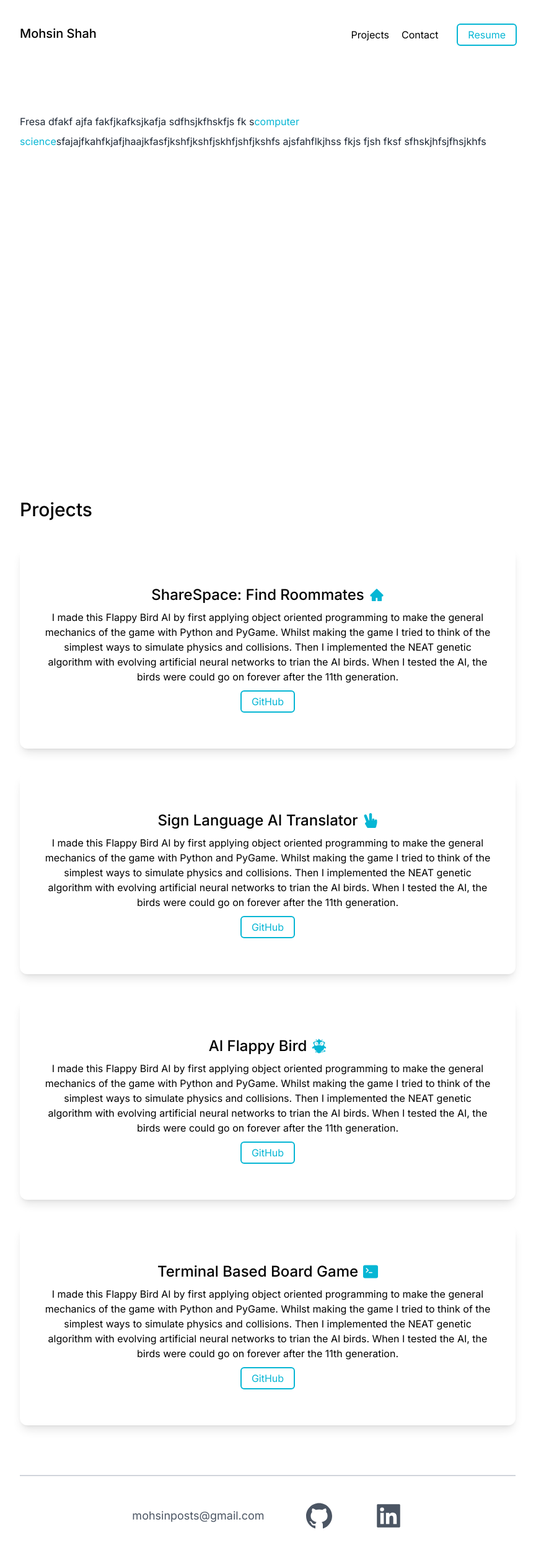
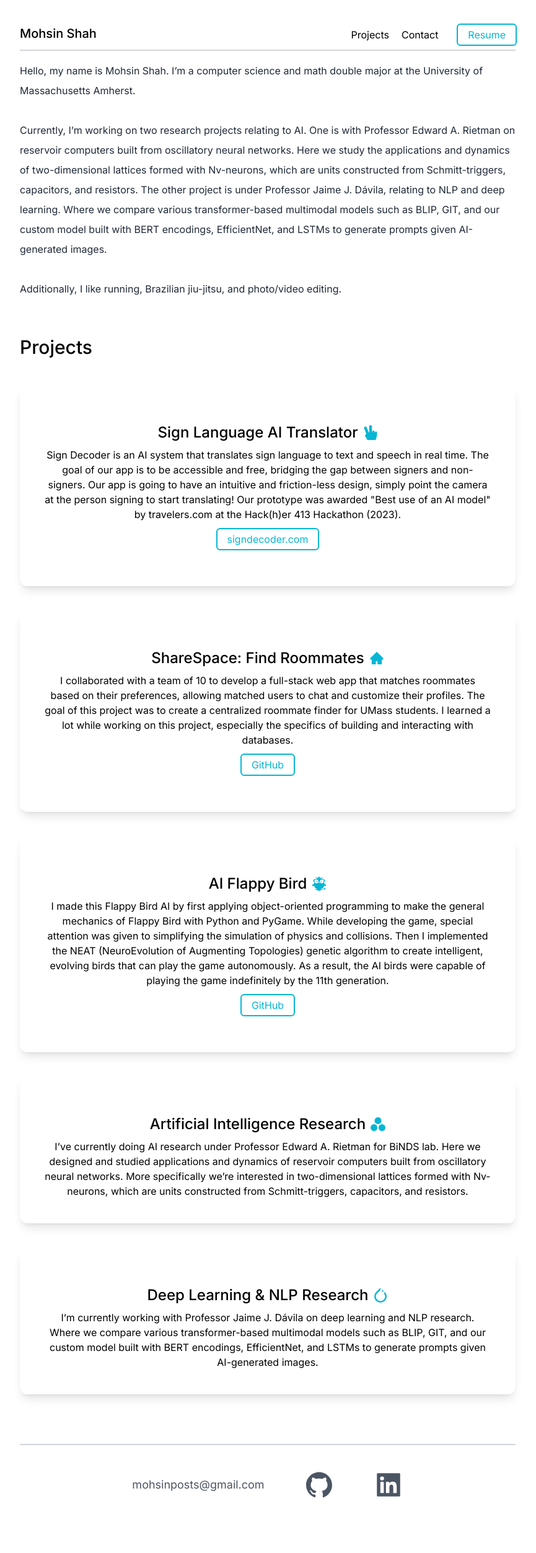
Before and after one commit to mohsinposts/mohsinposts.com, a Next.js app in the folder website/: page / in a window 1280 px wide. Shown: the top 2506 px of the page at 62% size, without its empty margins (208-1073 px from the left). After the commit the page ends 2460 px from the top, so only its background shows below. Built offline with nearby package versions, Linux system fonts and the light colour scheme.

Commit message:
updated text

```diff
--- a/website/app/page.tsx
+++ b/website/app/page.tsx
@@ -2,6 +2,7 @@
 import {AiFillGithub, AiFillLinkedin, AiFillHome} from 'react-icons/ai'
 import {FaEarlybirds, FaHandPeace} from 'react-icons/fa'
 import {BsTerminalFill} from 'react-icons/bs'
+import {SiTensorflow, SiPytorch, SiJulia} from 'react-icons/si'
 import Link from 'next/link';
 
 export default function Home() {
@@ -9,8 +10,8 @@
 
     <div>
       <main className='bg-white px-10 md:px-20 lg:px-60'>
-        <section className='min-h-screen'>
-          <nav className='py-10 mb-12 flex justify-between'>
+        <section>
+          <nav className='pt-10 pb-2 flex justify-between'>
             <h1 className='text-xl font-medium'>Mohsin Shah</h1>
             <ul className='flex items-center'>
               <Link className='hover:text-cyan-500' href="#Projects">Projects</Link>
@@ -20,13 +21,17 @@
               </button>
             </ul>
           </nav>
+          <hr className="h-0.5 border-t-0 bg-gray-300 opacity-100" />
 
-          <div >
-            <p className='text-md py-5 leading-8 text-gray-800'>
-              Fresa dfakf ajfa fakfjkafksjkafja sdfhsjkfhskfjs fk s
-              <span className='text-cyan-500'>computer science</span>
-              sfajajfkahfkjafjhaajkfasfjkshfjkshfjskhfjshfjkshfs
-              ajsfahflkjhss fkjs fjsh fksf sfhskjhfsjfhsjkhfs
+          <div className='pb-10'>
+            <p className='text-md py-4 leading-8 text-gray-800'>
+            Hello, my name is Mohsin Shah. I’m a computer science and math double major at the University of Massachusetts Amherst.
+            </p>
+            <p className='text-md py-4 leading-8 text-gray-800'>
+            Currently, I’m working on two research projects relating to AI. One is with Professor Edward A. Rietman on reservoir computers built from oscillatory neural networks. Here we study the applications and dynamics of two-dimensional lattices formed with Nv-neurons, which are units constructed from Schmitt-triggers, capacitors, and resistors. The other project is under Professor Jaime J. Dávila, relating to NLP and deep learning. Where we compare various transformer-based multimodal models such as BLIP, GIT, and our custom model built with BERT encodings, EfficientNet, and LSTMs to generate prompts given AI-generated images.
+            </p>
+            <p className='text-md py-4 leading-8 text-gray-800'>
+            Additionally, I like running, Brazilian jiu-jitsu, and photo/video editing.
             </p>
           </div>
         </section>
@@ -35,47 +40,55 @@
           <h3 className='text-3xl py-1 font-medium'>Projects</h3>
 
           <div>
+
+          <div className='group relative my-10'>
+              <div className='invisible group-hover:visible absolute -inset-0.5 bg-gradient-to-br  from-cyan-100 to-teal-500 rounded-lg blur-md opacity-75'></div>
+              <div className='relative bg-white text-center shadow-lg p-10 rounded-xl'>
+                <h3 className='text-2xl font-medium pt-5 pb-2 flex items-center justify-center'>Sign Language AI Translator<FaHandPeace className='fill-cyan-500 ml-2'/></h3>
+                <p>Sign Decoder is an AI system that translates sign language to text and speech in real time. The goal of our app is to be accessible and free, bridging the gap between signers and non-signers. Our app is going to have an intuitive and friction-less design, simply point the camera at the person signing to start translating! Our prototype was awarded "Best use of an AI model" by travelers.com at the Hack(h)er 413 Hackathon (2023).</p>
+                <button className="mt-3 mb-5 text-cyan-500 outline outline-2 outline-cyan-500 hover:bg-cyan-500 hover:text-white rounded px-4 py-1">
+                <a href="https://signdecoder.com">signdecoder.com</a>
+                </button>
+              </div>
+          </div>
+
           <div className='group relative my-10'>
               <div className='invisible group-hover:visible absolute -inset-0.5 bg-gradient-to-br  from-cyan-100 to-teal-500 rounded-lg blur-md opacity-75'></div>
               <div className='relative bg-white text-center shadow-lg p-10 rounded-xl'>
                 <h3 className='text-2xl font-medium pt-5 pb-2 flex items-center justify-center'>ShareSpace: Find Roommates<AiFillHome className='fill-cyan-500 ml-2'/></h3>
-                <p>I made this Flappy Bird AI by first applying object oriented programming to make the general mechanics of the game with Python and PyGame. Whilst making the game I tried to think of the simplest ways to simulate physics and collisions. Then I implemented the NEAT genetic algorithm with evolving artificial neural networks to trian the AI birds. When I tested the AI, the birds were could go on forever after the 11th generation.</p>
+                <p>I collaborated with a team of 10 to develop a full-stack web app that matches roommates based on their preferences, allowing matched users to chat and customize their profiles. The goal of this project was to create a centralized roommate finder for UMass students. I learned a lot while working on this project, especially the specifics of building and interacting with databases.</p>
                 <button className="mt-3 mb-5 text-cyan-500 outline outline-2 outline-cyan-500 hover:bg-cyan-500 hover:text-white rounded px-4 py-1">
                   <a href="https://github.com/ShareSpaceUmass/ShareSpace.git">GitHub</a>
                 </button>
               </div>
             </div>
 
+
             <div className='group relative my-10'>
               <div className='invisible group-hover:visible absolute -inset-0.5 bg-gradient-to-br  from-cyan-100 to-teal-500 rounded-lg blur-md opacity-75'></div>
               <div className='relative bg-white text-center shadow-lg p-10 rounded-xl'>
-                <h3 className='text-2xl font-medium pt-5 pb-2 flex items-center justify-center'>Sign Language AI Translator<FaHandPeace className='fill-cyan-500 ml-2'/></h3>
-                <p>I made this Flappy Bird AI by first applying object oriented programming to make the general mechanics of the game with Python and PyGame. Whilst making the game I tried to think of the simplest ways to simulate physics and collisions. Then I implemented the NEAT genetic algorithm with evolving artificial neural networks to trian the AI birds. When I tested the AI, the birds were could go on forever after the 11th generation.</p>
+                <h3 className='text-2xl font-medium pt-5 pb-2 flex items-center justify-center'>AI Flappy Bird<FaEarlybirds className='fill-cyan-500 ml-2'/></h3>
+                <p>I made this Flappy Bird AI by first applying object-oriented programming to make the general mechanics of Flappy Bird with Python and PyGame. While developing the game, special attention was given to simplifying the simulation of physics and collisions. Then I implemented the NEAT (NeuroEvolution of Augmenting Topologies) genetic algorithm to create intelligent, evolving birds that can play the game autonomously. As a result, the AI birds were capable of playing the game indefinitely by the 11th generation.</p>
                 <button className="mt-3 mb-5 text-cyan-500 outline outline-2 outline-cyan-500 hover:bg-cyan-500 hover:text-white rounded px-4 py-1">
-                  <a href="https://github.com/poojappatel/Artificial-Sign-Language-ASL-.git">GitHub</a>
+                  <a href="https://github.com/mohsinposts/NEAT-Learning-Flappy-Bird-AI.git">GitHub</a>
                 </button>
+              </div>
+            </div>
+
+
+            <div className='group relative my-10'>
+              <div className='invisible group-hover:visible absolute -inset-0.5 bg-gradient-to-br  from-cyan-100 to-teal-500 rounded-lg blur-md opacity-75'></div>
+              <div className='relative bg-white text-center shadow-lg p-10 rounded-xl'>
+                <h3 className='text-2xl font-medium pt-5 pb-2 flex items-center justify-center'>Artificial Intelligence Research <SiJulia className='fill-cyan-500 ml-2'/></h3>
+                <p>I’ve currently doing AI research under Professor Edward A. Rietman for BiNDS lab. Here we designed and studied applications and dynamics of reservoir computers built from oscillatory neural networks. More specifically we’re interested in two-dimensional lattices formed with Nv-neurons, which are units constructed from Schmitt-triggers, capacitors, and resistors.</p>
               </div>
             </div>
 
             <div className='group relative my-10'>
               <div className='invisible group-hover:visible absolute -inset-0.5 bg-gradient-to-br  from-cyan-100 to-teal-500 rounded-lg blur-md opacity-75'></div>
               <div className='relative bg-white text-center shadow-lg p-10 rounded-xl'>
-                <h3 className='text-2xl font-medium pt-5 pb-2 flex items-center justify-center'>AI Flappy Bird<FaEarlybirds className='fill-cyan-500 ml-2'/></h3>
-                <p>I made this Flappy Bird AI by first applying object oriented programming to make the general mechanics of the game with Python and PyGame. Whilst making the game I tried to think of the simplest ways to simulate physics and collisions. Then I implemented the NEAT genetic algorithm with evolving artificial neural networks to trian the AI birds. When I tested the AI, the birds were could go on forever after the 11th generation.</p>
-                <button className="mt-3 mb-5 text-cyan-500 outline outline-2 outline-cyan-500 hover:bg-cyan-500 hover:text-white rounded px-4 py-1">
-                  <a href="https://github.com/mohsinposts/NEAT-Learning-Flappy-Bird-AI.git">GitHub</a>
-                </button>
-              </div>
-            </div>
-
-            <div className='group relative my-10'>
-              <div className='invisible group-hover:visible absolute -inset-0.5 bg-gradient-to-br  from-cyan-100 to-teal-500 rounded-lg blur-md opacity-75'></div>
-              <div className='relative bg-white text-center shadow-lg p-10 rounded-xl'>
-                <h3 className='text-2xl font-medium pt-5 pb-2 flex items-center justify-center'>Terminal Based Board Game<BsTerminalFill className='fill-cyan-500 ml-2'/></h3>
-                <p>I made this Flappy Bird AI by first applying object oriented programming to make the general mechanics of the game with Python and PyGame. Whilst making the game I tried to think of the simplest ways to simulate physics and collisions. Then I implemented the NEAT genetic algorithm with evolving artificial neural networks to trian the AI birds. When I tested the AI, the birds were could go on forever after the 11th generation.</p>
-                <button className="mt-3 mb-5 text-cyan-500 outline outline-2 outline-cyan-500 hover:bg-cyan-500 hover:text-white rounded px-4 py-1">
-                  <a href="https://github.com/mohsinposts/terminal-based-board-game.git">GitHub</a>
-                </button>
+                <h3 className='text-2xl font-medium pt-5 pb-2 flex items-center justify-center'>Deep Learning & NLP Research <SiPytorch className='fill-cyan-500 ml-2'/></h3>
+                <p>I’m currently working with Professor Jaime J. Dávila on deep learning and NLP research. Where we compare various transformer-based multimodal models such as BLIP, GIT, and our custom model built with BERT encodings, EfficientNet, and LSTMs to generate prompts given AI-generated images.</p>
               </div>
             </div>
 
```
Also changed, not shown: 1 other file (tests, documents, lock files or other folders).
